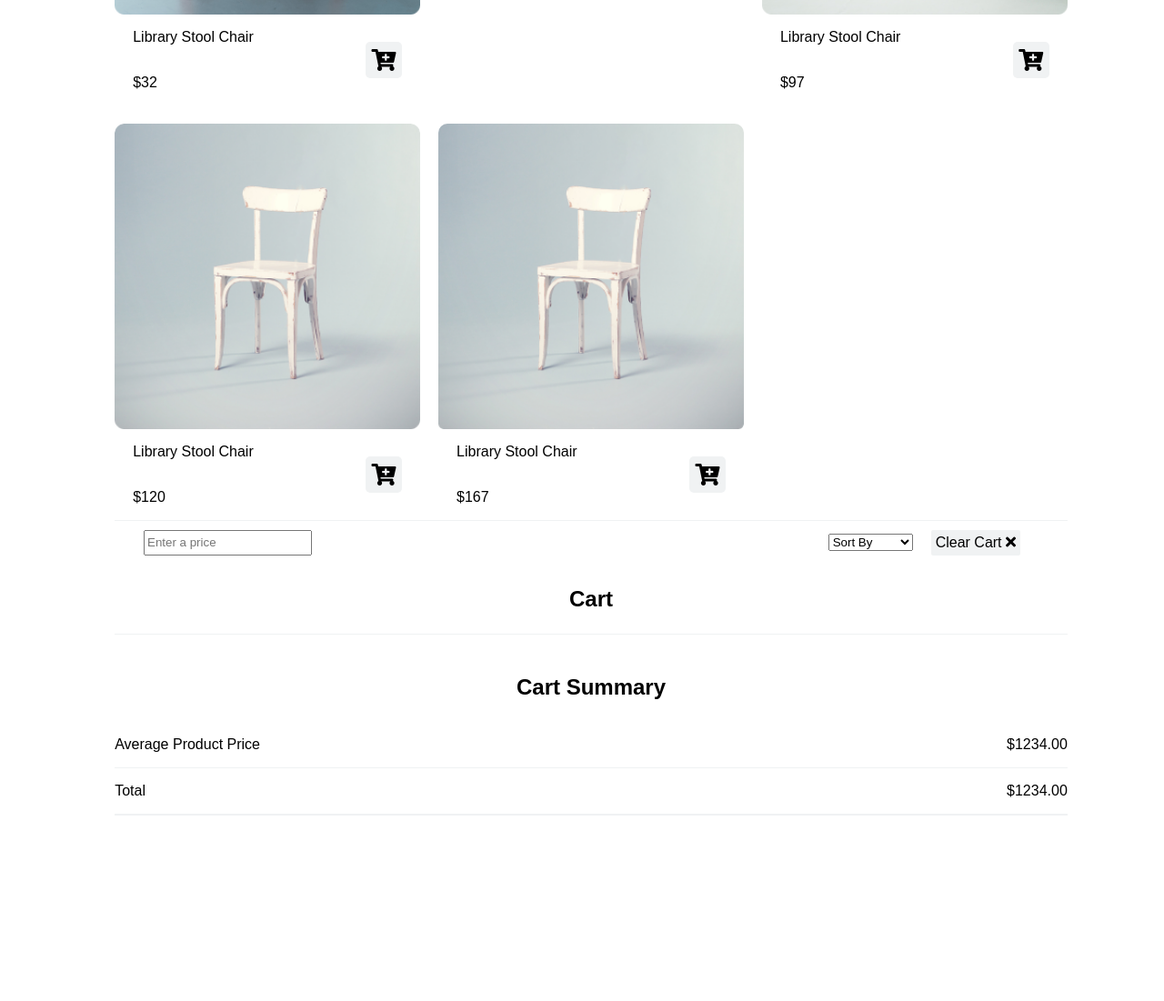
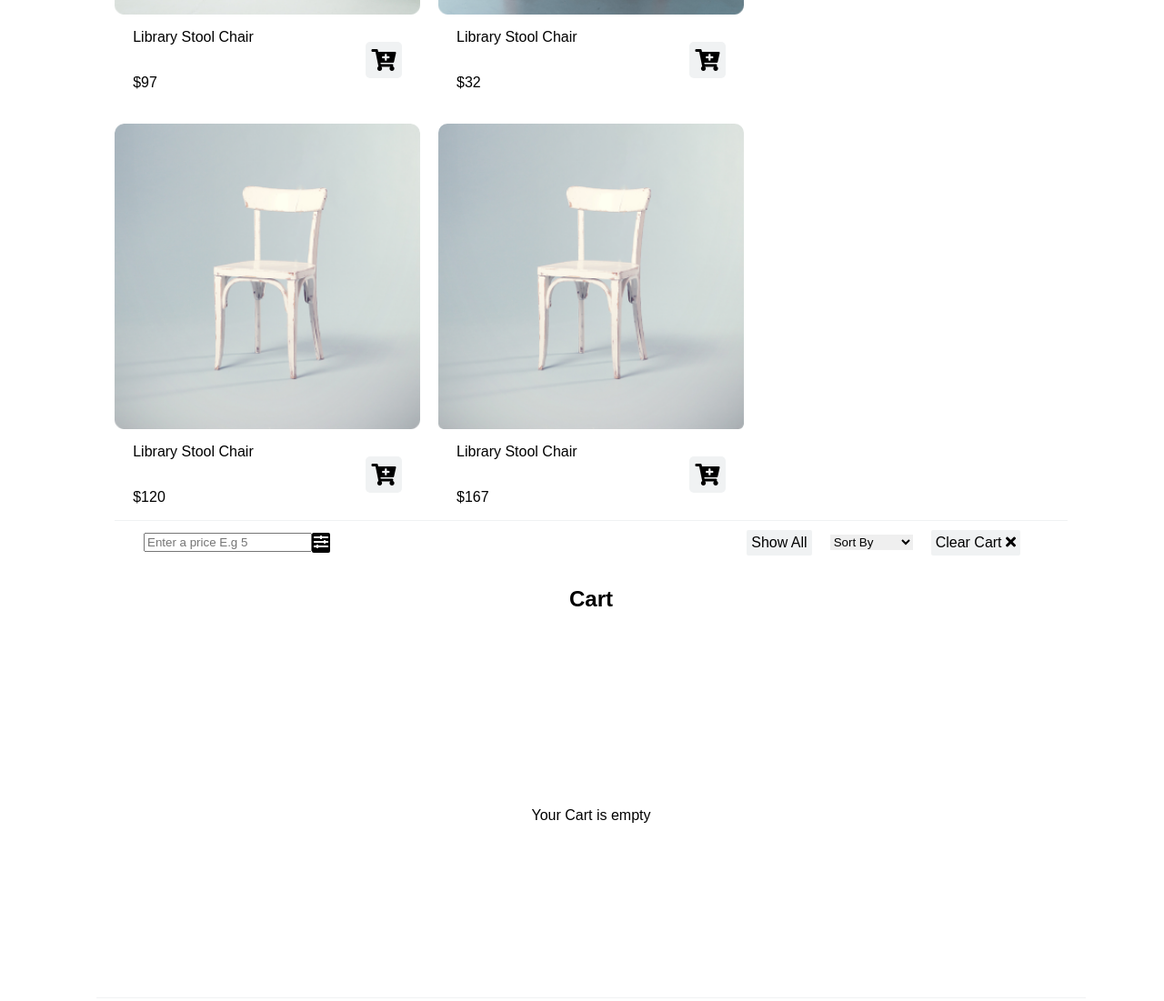
Before and after one commit to playshaban/MMA1, a plain HTML site: page index.html in a window 1280 px wide. Shown: the part 920-2021 px from the top of the page at 91% size. Before the commit the page ends 1885 px from the top, so only its background shows below. Drawn offline with Linux system fonts and the light colour scheme.

Commit message:
final submission of task before dealine

```diff
--- a/index.html
+++ b/index.html
@@ -1,140 +1,144 @@
 <!DOCTYPE html>
 <html lang="en">
-
   <head>
-    <meta charset="UTF-8">
-    <meta name="viewport" content="width=device-width, initial-scale=1.0">
+    <meta charset="UTF-8" />
+    <meta name="viewport" content="width=device-width, initial-scale=1.0" />
     <title>MMA1</title>
-    <link rel="stylesheet" href="style.css">
-    <link rel="stylesheet" href="https://cdnjs.cloudflare.com/ajax/libs/font-awesome/5.15.1/css/all.min.css">
+    <link rel="stylesheet" href="style.css" />
+    <link
+      rel="stylesheet"
+      href="https://cdnjs.cloudflare.com/ajax/libs/font-awesome/5.15.1/css/all.min.css"
+    />
   </head>
 
   <body>
     <div class="main_container">
       <section class="our_products">
         <p class="title">Our Products</p>
-            <section class="product_grid" id="allProducts">
-
-            </section>
+        <section class="product_grid" id="allProducts"></section>
       </section>
 
       <section class="product_filter">
-            <input type="number" class="filter" placeholder="Enter a price">
+        <div class="product_price_range">
+          <input type="number" class="filter" placeholder="Enter a price E.g 5" onchange="filterProductByPrice()"/>
+          <span onclick="filterPrice()"><i class="fas fa-sliders-h"></i></span>
+        </div>
         <div class="product_filter_row">
-                <select>
-                    <option value="">Sort By</option>
+          <div class="clear_cart_btn">
+            <span onclick="showAllCartProducts()"
+              >Show All
+            </span>
+          </div>
+          <select onchange="sortBy(this)">
+            <option value="A">Sort By</option>
             <option value="A">Accending</option>
             <option value="D">Deccending</option>
           </select>
           <div class="clear_cart_btn">
-                    <span onclick="clearCart()">Clear Cart <i class="fas fa-times"></i></span>
+            <span onclick="clearCart()"
+              >Clear Cart <i class="fas fa-times"></i
+            ></span>
           </div>
         </div>
       </section>
 
-
       <section class="product_cart our_products">
         <p class="title">Cart</p>
         <section class="product_grid" id="allCartProducts">
+
         </section>
+        <div class="empty_cart">
+          <p>Your Cart is empty</p>
+        </div>
       </section>
-
       <section class="cart_summary our_products">
-            <p class="title">Cart Summary </p>
+        <p class="title">Cart Summary</p>
         <div class="price_summary_row average_price_row">
           <p>Average Product Price</p>
-                <p>$<span id="average_price">1234.00</span></p>
+          <p>$<span id="average_price">00.00</span></p>
         </div>
 
         <div class="price_summary_row total_price_row">
           <p>Total</p>
-                <p>$<span id="total_price">1234.00</span></p>
+          <p>$<span id="total_price">00.00</span></p>
         </div>
       </section>
     </div>
 
     <script>
       let data = {
-
-            "products":
-                [
+        products: [
           {
-                        "id": 1,
-                        "name": "Library Stool Chair",
-                        "image": "images/img1.png",
-                        "price": "$5",
-                        "quantity": 0
+            id: 1,
+            name: "Library Stool Chair",
+            image: "images/img1.png",
+            price: "$5",
+            quantity: 0,
           },
           {
-                        "id": 2,
-                        "name": "Library Stool Chair",
-                        "image": "images/img2.png",
-                        "price": "$10",
-                        "quantity": 0
+            id: 3,
+            name: "Library Stool Chair",
+            image: "images/img3.png",
+            price: "$25",
+            quantity: 0,
           },
           {
-                        "id": 3,
-                        "name": "Library Stool Chair",
-                        "image": "images/img3.png",
-                        "price": "$25",
-                        "quantity": 0
+            id: 2,
+            name: "Library Stool Chair",
+            image: "images/img2.png",
+            price: "$10",
+            quantity: 0,
           },
           {
-                        "id": 4,
-                        "name": "Library Stool Chair",
-                        "image": "images/img4.png",
-                        "price": "$32",
-                        "quantity": 0
+            id: 6,
+            name: "Library Stool Chair",
+            image: "images/img6.png",
+            price: "$97",
+            quantity: 0,
           },
           {
-                        "id": 5,
-                        "name": "Library Stool Chair",
-                        "image": "images/img5.png",
-                        "price": "$58",
-                        "quantity": 0
+            id: 4,
+            name: "Library Stool Chair",
+            image: "images/img4.png",
+            price: "$32",
+            quantity: 0,
           },
           {
-                        "id": 6,
-                        "name": "Library Stool Chair",
-                        "image": "images/img6.png",
-                        "price": "$97",
-                        "quantity": 0
+            id: 5,
+            name: "Library Stool Chair",
+            image: "images/img5.png",
+            price: "$58",
+            quantity: 0,
           },
           {
-                        "id": 7,
-                        "name": "Library Stool Chair",
-                        "image": "images/img7.png",
-                        "price": "$120",
-                        "quantity": 0
+            id: 7,
+            name: "Library Stool Chair",
+            image: "images/img7.png",
+            price: "$120",
+            quantity: 0,
           },
           {
-                        "id": 8,
-                        "name": "Library Stool Chair",
-                        "image": "images/img8.png",
-                        "price": "$167",
-                        "quantity": 0
+            id: 8,
+            name: "Library Stool Chair",
+            image: "images/img8.png",
+            price: "$167",
+            quantity: 0,
+          },
+        ],
+      };
+
+      //for managing cart data
+      let cart = {
+        products: [],
+      };
+
+      function GetProducts() {
+        if (cart.products == []) {
+          console.log("no product");
+          return;
         }
 
-
-                ]
-        };
-
-        let cart = {
-            "products": []
-        }
-
-
-
-
-
-        function GetProducts() {
-
-            if (cart.products == []) {
-                console.log("no product");
-                return
-            }
-
-            let allProduct = '';
+        let allProduct = "";
 
         data.products.forEach((product) => {
           allProduct += `<div class="box">
@@ -154,17 +158,27 @@
                 </div>
             </div>`;
           //document.querySelector('.product_grid').innerHTML(product)
-
         });
 
-            document.querySelector('#allProducts').innerHTML = allProduct;
+        document.querySelector("#allProducts").innerHTML = allProduct;
       }
 
       GetProducts();
 
+      function GetCartProducts() {
 
-        function GetCartProducts() {
-            let allProduct = '';
+        if(cart.products.length == 0)
+        {
+
+          document.querySelector(".empty_cart").style.display = "flex";
+          document.querySelector("#allCartProducts").style.display= "none";
+          document.querySelector(".cart_summary").style.display= "none";
+          return;
+        }
+        document.querySelector(".empty_cart").style.display = "none";
+        document.querySelector(".cart_summary").style.display= "flex";
+
+        let allProduct = "";
 
         cart.products.forEach((product) => {
           allProduct += `<div class="box">
@@ -178,30 +192,32 @@
                                 ${product.price}
                             </p>
                         </div>
-                        <span>${product.quantity}</span>
+                        <span class='icon'>${product.quantity}</span>
                         <span class="icon">
                             <i class="fas fa-times" onclick="removeFromCart(${product.id})"></i>
                         </span>
                     </div>
                 </div>`;
-
         });
 
-            document.querySelector('#allCartProducts').innerHTML = allProduct;
+        document.querySelector("#allCartProducts").innerHTML = allProduct;
+        document.querySelector("#allCartProducts").style.display= "grid";
       }
 
       GetCartProducts();
 
-
-
       function addToCart(productId) {
         // Find the product in the data.products array based on the productId
-            const selectedProduct = data.products.find(product => product.id === productId);
+        const selectedProduct = data.products.find(
+          (product) => product.id === productId
+        );
 
         // Check if the product is found
         if (selectedProduct) {
           // Check if the product is already in the cart
-                const existingProduct = cart.products.find(product => product.id === productId);
+          const existingProduct = cart.products.find(
+            (product) => product.id === productId
+          );
 
           if (existingProduct) {
             // If the product is already in the cart, increment its quantity
@@ -213,7 +229,7 @@
               name: selectedProduct.name,
               image: selectedProduct.image,
               price: selectedProduct.price,
-                        quantity: 1
+              quantity: 1,
             });
           }
 
@@ -226,10 +242,11 @@
         }
       }
 
-
       function removeFromCart(productId) {
         // Find the product in the cart based on the productId
-            const productIndex = cart.products.findIndex(product => product.id === productId);
+        const productIndex = cart.products.findIndex(
+          (product) => product.id === productId
+        );
 
         // Check if the product is in the cart
         if (productIndex !== -1) {
@@ -252,8 +269,6 @@
         }
       }
 
-
-
       //calculate average price
 
       function calculateAveragePrice() {
@@ -261,25 +276,27 @@
         if (cart.products.length > 0) {
           // Calculate the total price and total quantity
           const totalAmount = cart.products.reduce((total, product) => {
-                    const price = parseFloat(product.price.replace('$', '')); // Remove the '$' and parse as float
+            const price = parseFloat(product.price.replace("$", "")); // Remove the '$' and parse as float
             return total + price * product.quantity;
           }, 0);
 
-                const totalQuantity = cart.products.reduce((total, product) => total + product.quantity, 0);
+          const totalQuantity = cart.products.reduce(
+            (total, product) => total + product.quantity,
+            0
+          );
 
           // Calculate the average price
           const averagePrice = totalAmount / totalQuantity;
 
           // Display the average price in the HTML
-                const averagePriceElement = document.getElementById('average_price');
+          const averagePriceElement = document.getElementById("average_price");
           averagePriceElement.textContent = averagePrice.toFixed(2); // Display up to two decimal places
         } else {
           // If the cart is empty, set the average price to 0
-                const averagePriceElement = document.getElementById('average_price');
-                averagePriceElement.textContent = '0.00';
+          const averagePriceElement = document.getElementById("average_price");
+          averagePriceElement.textContent = "0.00";
         }
       }
-
 
       //calculate total price
       function calculateTotalPrice() {
@@ -287,32 +304,112 @@
         if (cart.products.length > 0) {
           // Calculate the total price
           const totalPrice = cart.products.reduce((total, product) => {
-                    const price = parseFloat(product.price.replace('$', '')); // Remove the '$' and parse as float
+            const price = parseFloat(product.price.replace("$", "")); // Remove the '$' and parse as float
             return total + price * product.quantity;
           }, 0);
 
           // Display the total price in the HTML
-                const totalPriceElement = document.getElementById('total_price');
+          const totalPriceElement = document.getElementById("total_price");
           totalPriceElement.textContent = totalPrice.toFixed(2); // Display up to two decimal places
         } else {
           // If the cart is empty, set the total price to 0
-                const totalPriceElement = document.getElementById('total_price');
-                totalPriceElement.textContent = '0.00';
+          const totalPriceElement = document.getElementById("total_price");
+          totalPriceElement.textContent = "0.00";
         }
       }
-
 
       //clearCart
       function clearCart() {
         cart = {
-                "products": []
-            }
+          products: [],
+        };
         GetCartProducts();
         calculateAveragePrice();
         calculateTotalPrice();
       }
 
+      //sort by assending and descending
+      function sortBy(selectElement) {
+        const sortByValue = selectElement.value;
+
+        if (sortByValue === "A") {
+          // Sort products in ascending order by price
+          cart.products.sort((a, b) => {
+            const priceA = parseFloat(a.price.replace("$", ""));
+            const priceB = parseFloat(b.price.replace("$", ""));
+            return priceA - priceB;
+          });
+        } else if (sortByValue === "D") {
+          // Sort products in descending order by price
+          cart.products.sort((a, b) => {
+            const priceA = parseFloat(a.price.replace("$", ""));
+            const priceB = parseFloat(b.price.replace("$", ""));
+            return priceB - priceA;
+          });
+        }
+
+        // Update the products display after sorting
+        GetCartProducts();
+      }
+
+
+      //fitler value function
+      function filterProductByPrice() {
+            // Get the filter input element
+            const filterInput = document.querySelector('.filter');
+
+            // Get the entered price value from the input
+            const filterValue = parseFloat(filterInput.value);
+
+            // Check if the entered value is a valid number
+            if (!isNaN(filterValue)) {
+                // Create a temporary variable to store filtered products
+                const filteredProducts = cart.products.filter(product => {
+                    const productPrice = parseFloat(product.price.replace('$', ''));
+                    return productPrice < filterValue;
+                });
+
+                // Update the display with the filtered products
+                displayFilteredProducts(filteredProducts);
+            } else {
+                console.log('Please enter a valid number for filtering.');
+            }
+        }
+
+        // Display filtered products in a separate section
+        function displayFilteredProducts(filteredProducts) {
+            let filteredProductsHTML = '';
+
+            filteredProducts.forEach(product => {
+                filteredProductsHTML += `<div class="box">
+                    <img src="${product.image}" alt="">
+                    <div class="product_info">
+                        <div class="text_info">
+                            <p class="product_title">
+                                ${product.name}
+                            </p>
+                            <p class="product_price">
+                                ${product.price}
+                            </p>
+                        </div>
+                        <span class='icon'>${product.quantity}</span>
+                        <span class="icon">
+                            <i class="fas fa-times" onclick="removeFromCart(${product.id})"></i>
+                        </span>
+                    </div>
+                </div>`;
+            });
+
+            // Update the HTML content in the filtered products section
+            document.querySelector("#allCartProducts").innerHTML = filteredProductsHTML;
+        }
+
+        // adding this last showAllCartProduct() to clear the filter and  show all cart product
+        function showAllCartProducts()
+        {
+          document.querySelector('.filter').value="";
+          GetCartProducts();
+        }
     </script>
   </body>
-
 </html>
--- a/style.css
+++ b/style.css
@@ -34,7 +34,7 @@
     grid-template-columns: repeat(auto-fill,minmax(250px,1fr));
     gap:20px;
     box-sizing:border-box;
-    border-bottom: 1px solid #F0F2F3;;
+    border-bottom: 1px solid #F0F2F3;
 
 }
 .product_grid .box
@@ -81,6 +81,16 @@
     flex-direction:column
 }
 
+.empty_cart {
+    width: 90%;
+    padding: 0 20px;
+    height: 400px;
+    display: flex;
+    justify-content: center;
+    align-items: center;
+    border-bottom: 1px solid #F0F2F3;
+}
+
 .price_summary_row
 {
     width:90%;
@@ -103,12 +113,29 @@
     justify-content:space-between;
     padding:0 100px;
 }
+.product_price_range
+{
+    display:flex;
+    align-items:center;
+}
+.product_price_range span
+{
+    background:black;
+    color:white;
+    padding:2px;
+    border-radius:2px;
+    cursor: pointer;
+}
 .product_filter_row
 {
     display: flex;
     align-items: center;
     gap: 20px;
 
+}
+.product_filter_row select
+{
+    border:none
 }
 .clear_cart_btn
 {
@@ -117,3 +144,22 @@
     border-radius: 2px;
     cursor: pointer;
 }
+
+@media (max-width:700px)
+{
+    .product_filter
+    {
+        display: flex;
+        flex-direction:column;
+        align-items: center;
+        gap: 20px;
+
+    }
+    .product_filter_row
+    {
+
+        width:300px;
+        gap:0;
+        justify-content:space-between;
+    }
+}
```
Also changed, not shown: 1 other file. Lines whose indentation alone changed are shown as unchanged.
